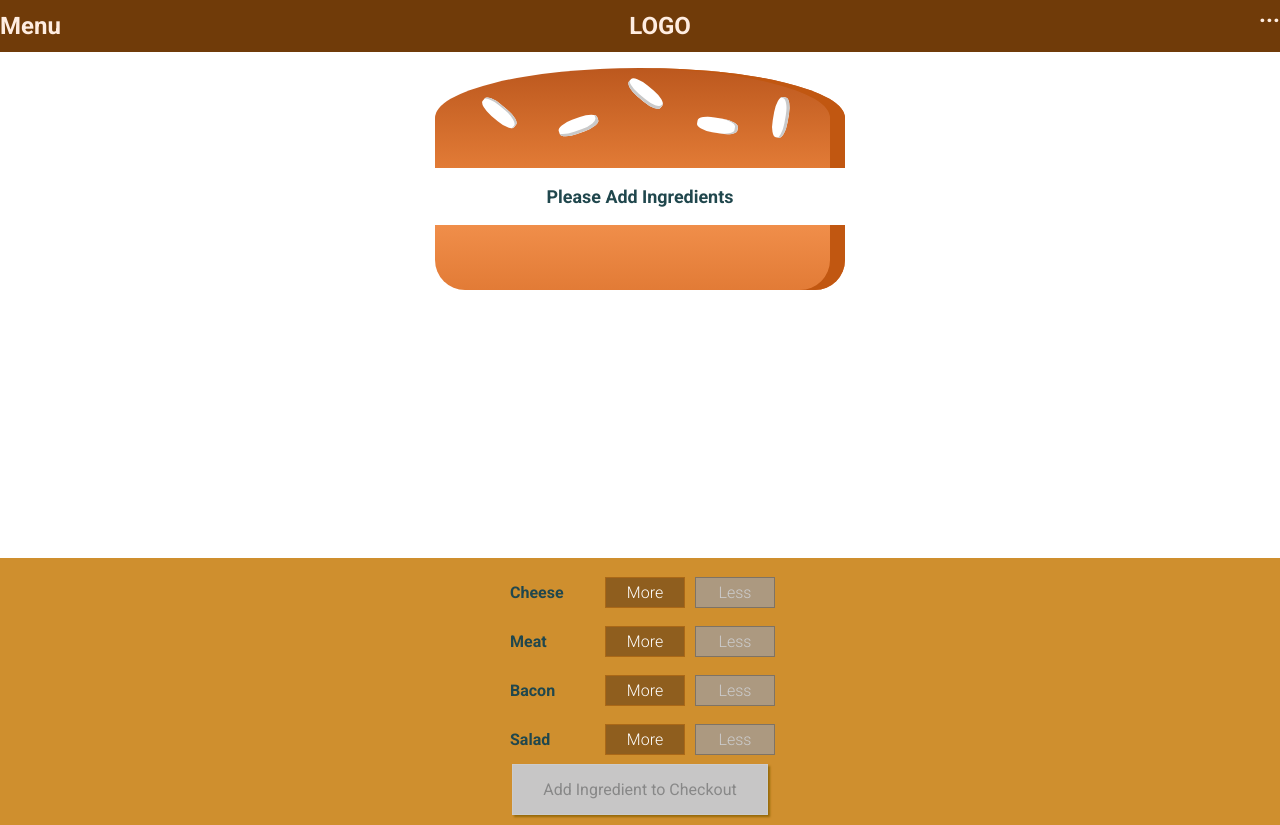
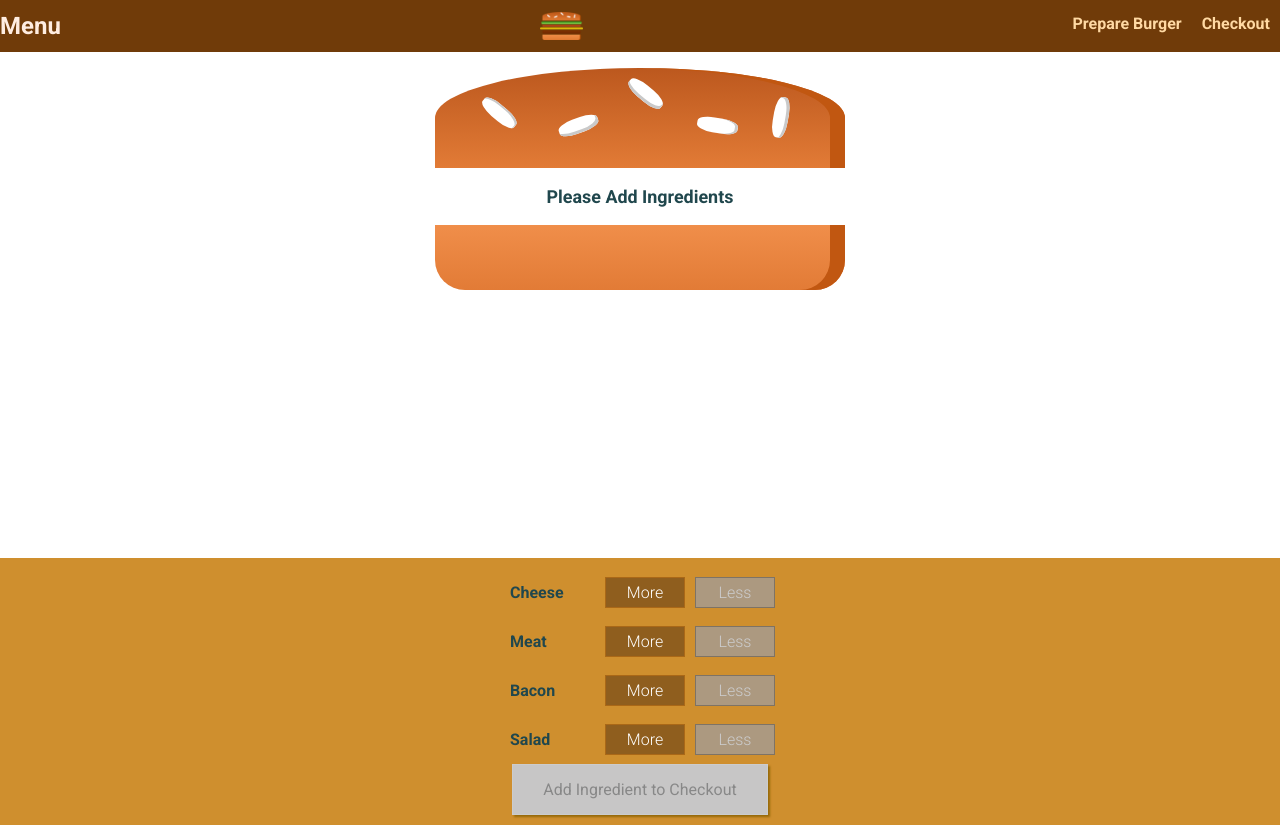
Before and after one commit to InclinedScorpio/Burger-Builder, a React (Create React App) app: page / in a window 1280 px wide. Built offline with nearby package versions, Linux system fonts and the light colour scheme.

Commit message:
Navigation ADDED

```diff
--- /dev/null
+++ b/src/components/Logo/Logo.js
@@ -0,0 +1,17 @@
+import React from "react";
+
+//style
+import sytleLg from "./Logo.module.css";
+
+//components
+import BurgerLogo from "../../assets/images/burger-logo.png";
+
+const Logo = props => {
+	return (
+		<div className={sytleLg.Logo}>
+			<img src={BurgerLogo} alt="burger" />
+		</div>
+	);
+};
+
+export default Logo;
--- /dev/null
+++ b/src/components/Logo/Logo.module.css
@@ -0,0 +1,11 @@
+.Logo {
+	background-color: transparent;
+	padding: 7px;
+	height: 100%;
+	box-sizing: border-box;
+}
+
+.Logo img {
+	height: 100%;
+	position: relative;
+}
--- /dev/null
+++ b/src/components/Navigation/NavigationItems/NavigationItem/NavigationItem.js
@@ -0,0 +1,12 @@
+import React from "react";
+
+//style
+import styleNI from "./NavigationItem.module.css";
+
+const NavigationItem = props => (
+	<li className={styleNI.NavigationItem}>
+		<a href="#">{props.children}</a>
+	</li>
+);
+
+export default NavigationItem;
--- /dev/null
+++ b/src/components/Navigation/NavigationItems/NavigationItem/NavigationItem.module.css
@@ -0,0 +1,26 @@
+.NavigationItem {
+	align-items: center;
+	height: 100%;
+	box-sizing: border-box;
+	margin: 0;
+	display: flex;
+}
+
+.NavigationItem a {
+	color: white;
+	border-bottom: 4px solid transparent;
+	box-sizing: border-box;
+	padding: 14px 10px;
+	height: 100%;
+	text-decoration: none;
+	display: block;
+	color: #ffd9a3;
+}
+
+.NavigationItem a:hover,
+.NavigationItem a:active,
+.NavigationItem .a {
+	background-color: #8f5c2c;
+	border-bottom: 3px solid #40a4c8;
+	box-sizing: border-box;
+}
--- /dev/null
+++ b/src/components/Navigation/NavigationItems/NavigationItems.js
@@ -0,0 +1,16 @@
+import React from "react";
+
+//style
+import styleNI from "./NavigationItems.module.css";
+
+//components
+import NavigationItem from "./NavigationItem/NavigationItem";
+
+const NavigationItems = props => (
+	<ul className={styleNI.NavigationItems}>
+		<NavigationItem>Prepare Burger</NavigationItem>
+		<NavigationItem>Checkout</NavigationItem>
+	</ul>
+);
+
+export default NavigationItems;
--- /dev/null
+++ b/src/components/Navigation/NavigationItems/NavigationItems.module.css
@@ -0,0 +1,11 @@
+.NavigationItems {
+	height: 100;
+	box-sizing: border-box;
+	display: flex;
+	margin: 0;
+	align-items: center;
+	padding: 0;
+	list-style: none;
+	font-size: 2vh;
+	color: inherit;
+}
--- a/src/components/Navigation/Toolbar/Toolbar.js
+++ b/src/components/Navigation/Toolbar/Toolbar.js
@@ -3,12 +3,21 @@ import React from "react";
 //style
 import styleTB from "./Toolbar.module.css";
 
+//components
+import Logo from "../../Logo/Logo";
+import NavigationItems from "../NavigationItems/NavigationItems";
+
 const Toolbar = props => {
 	return (
 		<header className={styleTB.Toolbar}>
 			<div>Menu</div>
-			<div>LOGO</div>
-			<nav> ...</nav>
+			<div className={styleTB.Logo}>
+				<Logo />
+			</div>
+			<nav>
+				{" "}
+				<NavigationItems />
+			</nav>
 		</header>
 	);
 };
--- a/src/components/Navigation/Toolbar/Toolbar.module.css
+++ b/src/components/Navigation/Toolbar/Toolbar.module.css
@@ -16,4 +16,15 @@
 
 .Toolbar nav {
 	height: 100%;
+	box-sizing: border-box;
 }
+
+.Toolbar .Logo {
+	height: 80%;
+}
+
+@media (max-width: 499px) {
+	.DesktopOnly {
+		display: none;
+	}
+}
```
